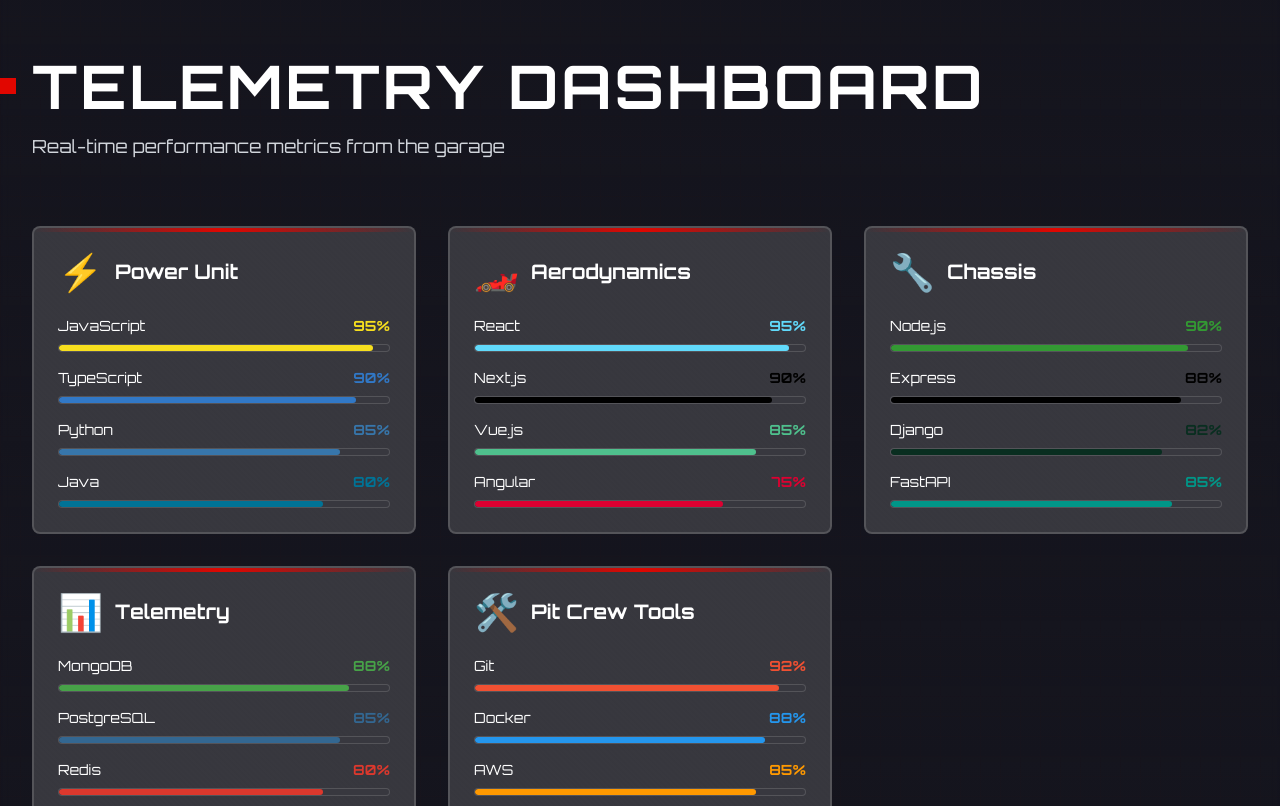
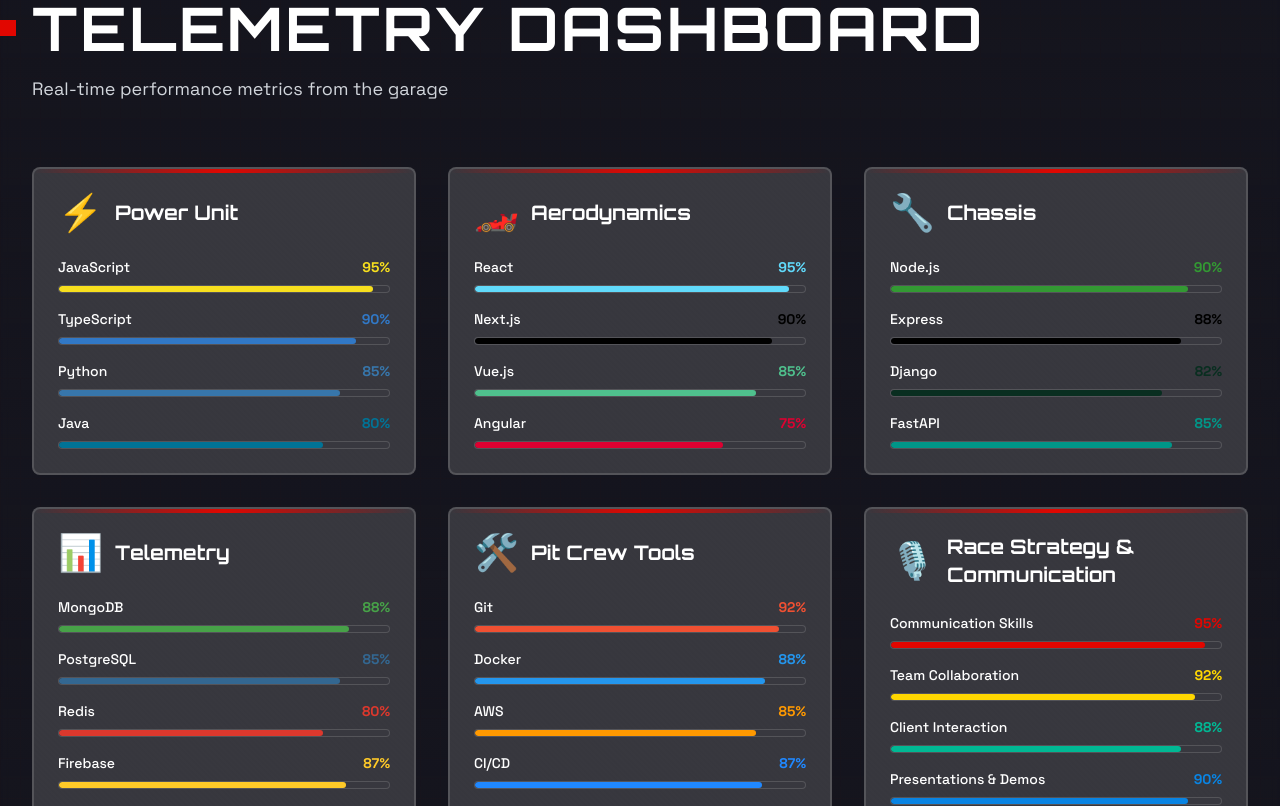
Before and after one commit to AkanshtTiwary/Portfolio, a React (Vite) app: page / in a window 1280 px wide. Shown: the part 1820-2626 px from the top of the page. Built offline with nearby package versions, Linux system fonts and the light colour scheme.

Commit message:
changed font for beter experience

```diff
--- a/package.json
+++ b/package.json
@@ -11,6 +11,7 @@
   "dependencies": {
     "@emailjs/browser": "^4.4.1",
     "@fontsource/orbitron": "^5.0.18",
+    "@fontsource/space-grotesk": "^5.0.18",
     "@react-three/drei": "^9.92.7",
     "@react-three/fiber": "^8.15.12",
     "clsx": "^2.1.0",
--- a/src/assets/data/skills.js
+++ b/src/assets/data/skills.js
@@ -48,5 +48,15 @@ export const skills = [
       { name: 'AWS', level: 85, color: '#FF9900' },
       { name: 'CI/CD', level: 87, color: '#2088FF' }
     ]
+  },
+  {
+    category: 'Race Strategy & Communication',
+    icon: '🎙️',
+    items: [
+      { name: 'Communication Skills', level: 95, color: '#E10600' },
+      { name: 'Team Collaboration', level: 92, color: '#FFD700' },
+      { name: 'Client Interaction', level: 88, color: '#00B894' },
+      { name: 'Presentations & Demos', level: 90, color: '#0984E3' }
+    ]
   }
 ];
--- a/src/pages/Home.jsx
+++ b/src/pages/Home.jsx
@@ -2,8 +2,8 @@ import Hero from '../components/sections/Hero';
 import About from '../components/sections/About';
 import Skills from '../components/sections/Skills';
 import Projects from '../components/sections/Projects';
+import Certifications from '../components/sections/Certifications';
 import Experience from '../components/sections/Experience';
-import Certifications from '../components/sections/Certifications';
 import Contact from '../components/sections/Contact';
 
 /**
@@ -16,8 +16,8 @@ const Home = () => {
       <About />
       <Skills />
       <Projects />
+      <Certifications />
       <Experience />
-      <Certifications />
       <Contact />
     </main>
   );
--- a/src/styles/globals.css
+++ b/src/styles/globals.css
@@ -1,3 +1,7 @@
+@import '@fontsource/space-grotesk/400.css';
+@import '@fontsource/space-grotesk/500.css';
+@import '@fontsource/space-grotesk/700.css';
+
 @import '@fontsource/orbitron/400.css';
 @import '@fontsource/orbitron/700.css';
 @import '@fontsource/orbitron/900.css';
@@ -8,7 +12,7 @@
 
 @layer base {
   body {
-    @apply bg-f1-black text-f1-white font-orbitron;
+    @apply bg-f1-black text-f1-white font-sans;
     overflow-x: hidden;
     line-height: 1.7;
     font-size: 16px;
@@ -26,11 +30,11 @@
 
   /* Better text readability */
   p {
-    @apply text-gray-300 leading-relaxed;
+    @apply text-gray-300 leading-relaxed font-normal;
   }
 
   h1, h2, h3, h4, h5, h6 {
-    @apply font-bold text-white;
+    @apply font-orbitron font-bold text-white;
     line-height: 1.2;
   }
 }
--- a/src/utils/constants.js
+++ b/src/utils/constants.js
@@ -32,7 +32,7 @@ export const NAV_ITEMS = [
   { name: 'Driver Profile', href: '#about' },
   { name: 'Telemetry', href: '#skills' },
   { name: 'Grand Prix', href: '#projects' },
+  { name: 'Certifications', href: '#certifications' },
   { name: 'Career', href: '#experience' },
-   { name: 'Certifications', href: '#certifications' },
   { name: 'Pit Wall', href: '#contact' },
 ];
--- a/tailwind.config.js
+++ b/tailwind.config.js
@@ -6,6 +6,11 @@ export default {
   ],
   theme: {
     extend: {
+      fontFamily: {
+        sans: ['"Space Grotesk"', 'system-ui', 'sans-serif'],
+        orbitron: ['Orbitron', 'sans-serif'],
+        racing: ['racing-font', 'sans-serif'],
+      },
       colors: {
         f1: {
           red: '#E10600',
@@ -21,10 +26,6 @@ export default {
           500: '#6B7280',
           600: '#4B5563',
         }
-      },
-      fontFamily: {
-        orbitron: ['Orbitron', 'sans-serif'],
-        racing: ['racing-font', 'sans-serif'],
       },
       animation: {
         'speed-line': 'speedLine 0.5s linear infinite',
```
Also changed, not shown: 1 other file (tests, documents, lock files or other folders).
